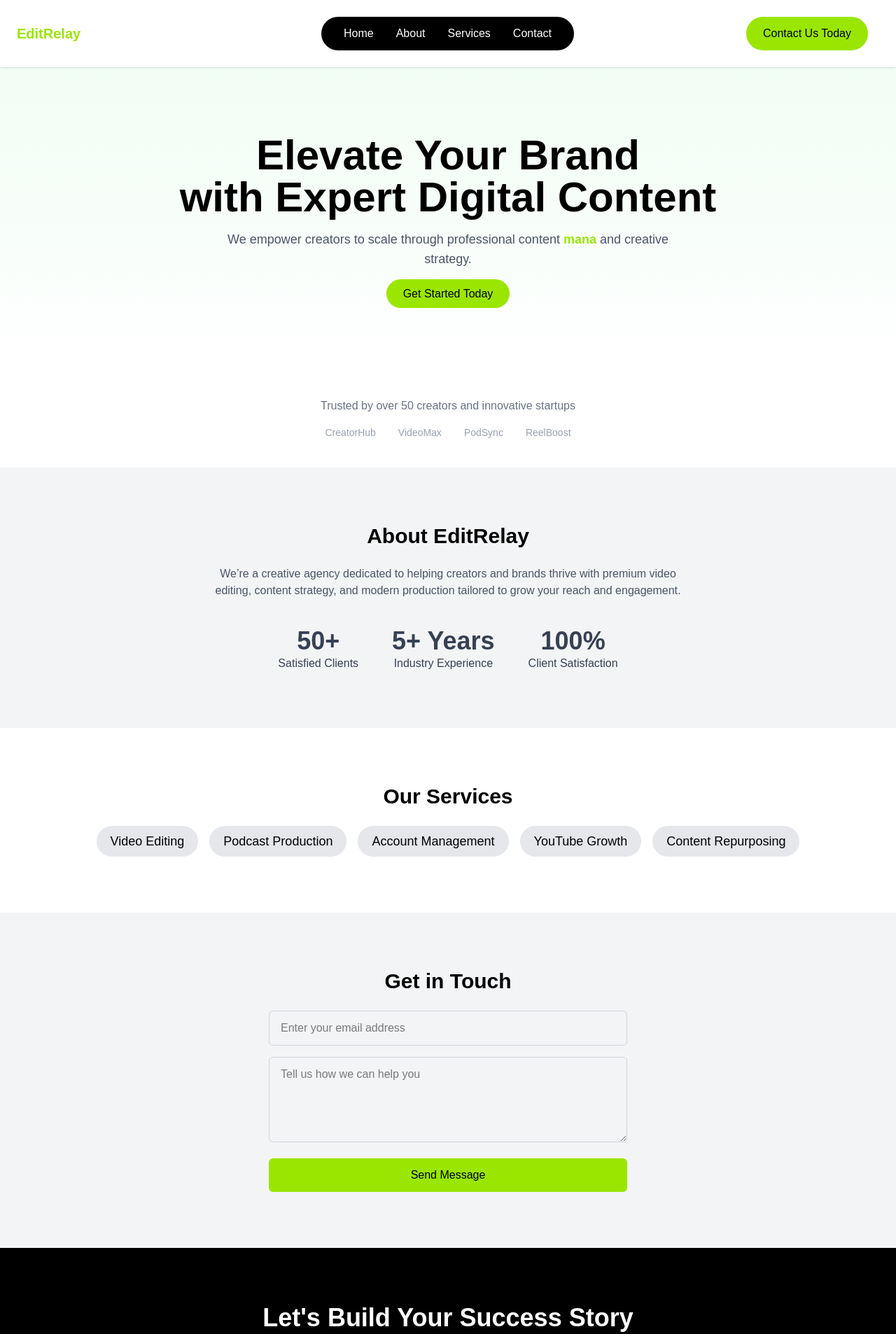
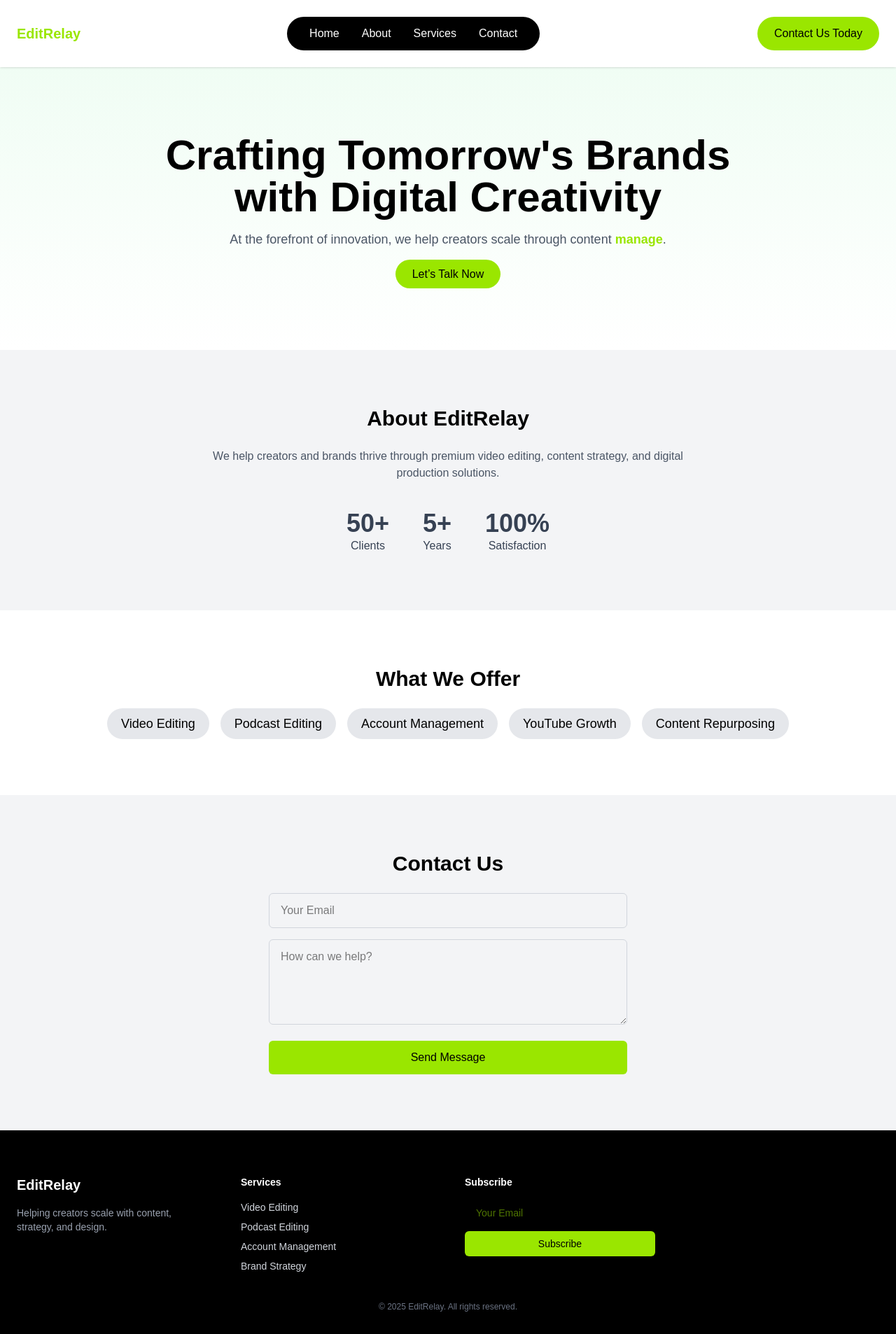
Before and after one commit to Yasso15-pixel/EditRelay, a Next.js app: page / in a window 1280 px wide. Shown: the top 1906 px of the page at 70% size. Built offline with nearby package versions, Linux system fonts and the light colour scheme.

Commit message:
Update page.tsx

```diff
--- a/app/page.tsx
+++ b/app/page.tsx
@@ -1,146 +1,127 @@
-'use client'
+"use client";
 
-import Head from 'next/head'
-import { useState, useEffect } from 'react'
-import emailjs from '@emailjs/browser'
+import Head from "next/head";
+import { useEffect, useState, useRef } from "react";
+import emailjs from "@emailjs/browser";
 
 export default function Home() {
-  const [text, setText] = useState('')
-  const [loopNum, setLoopNum] = useState(0)
-  const [deleting, setDeleting] = useState(false)
-  const [menuOpen, setMenuOpen] = useState(false)
-  const words = ['editing', 'repurposing', 'management']
+  const [text, setText] = useState("");
+  const [loopNum, setLoopNum] = useState(0);
+  const [deleting, setDeleting] = useState(false);
+  const [menuOpen, setMenuOpen] = useState(false);
+  const navItems = ["home", "about", "services", "contact"];
+  const words = ["editing", "repurposing", "management"];
 
   useEffect(() => {
-    const handleType = () => {
-      const fullText = words[loopNum % words.length]
-      setText(deleting ? fullText.substring(0, text.length - 1) : fullText.substring(0, text.length + 1))
+    document.body.style.overflow = menuOpen ? "hidden" : "auto";
+  }, [menuOpen]);
 
-      if (!deleting && text === fullText) {
-        setTimeout(() => setDeleting(true), 1000)
-      } else if (deleting && text === '') {
-        setDeleting(false)
-        setLoopNum(loopNum + 1)
+useEffect(() => {
+  const fullText = words[loopNum % words.length];
+  const updatedText = deleting
+    ? fullText.substring(0, text.length - 1)
+    : fullText.substring(0, text.length + 1);
+  const typingDelay = deleting ? 50 : 120;
+
+  const timeout = setTimeout(() => {
+    setText(updatedText);
+    if (!deleting && updatedText === fullText) {
+      setTimeout(() => setDeleting(true), 1000);
+    } else if (deleting && updatedText === "") {
+      setDeleting(false);
+      setLoopNum((prev) => prev + 1);
     }
+  }, typingDelay);
+
+  return () => clearTimeout(timeout);
+}, [text, deleting, loopNum, words]);
+
+
+  const handleOverlayClick = (e: React.MouseEvent<HTMLDivElement>) => {
+  if ((e.target as HTMLElement).id === "mobileMenuOverlay") {
+    setMenuOpen(false);
   }
-    const speed = deleting ? 50 : 120
-    const timer = setTimeout(handleType, speed)
-    return () => clearTimeout(timer)
-  }, [text, deleting, loopNum])
+};
 
-  const navItems = ['home', 'about', 'services', 'contact']
 
   return (
     <>
       <Head>
-        <title>EditRelay – Expert Video Editing & Content Services</title>
-        <meta name="description" content="EditRelay partners with creators to accelerate growth through professional video editing, podcast production, content repurposing, and strategic account management." />
-        <meta name="keywords" content="video editing, podcast editing, content repurposing, YouTube growth, social media management, EditRelay, content agency" />
-        <meta name="author" content="EditRelay Team" />
+        <title>EditRelay – Video Editing & Content Agency</title>
         <meta name="viewport" content="width=device-width, initial-scale=1" />
-        <link rel="canonical" href="https://editrelay.com" />
-        <meta property="og:title" content="EditRelay – Expert Video Editing & Content Services" />
-        <meta property="og:description" content="Empowering creators with high-quality content editing, strategic repurposing, and digital management solutions." />
-        <meta property="og:image" content="https://editrelay.com/og-image.png" />
-        <meta property="og:url" content="https://editrelay.com" />
-        <meta property="og:type" content="website" />
-        <meta name="twitter:card" content="summary_large_image" />
-        <meta name="twitter:title" content="EditRelay – Expert Video Editing & Content Services" />
-        <meta name="twitter:description" content="Boost your brand with professional editing, content repurposing, and digital growth management." />
-        <meta name="twitter:image" content="https://editrelay.com/og-image.png" />
+        <meta
+          name="description"
+          content="EditRelay helps creators grow with video editing, podcast production, account management, and content repurposing services."
+        />
       </Head>
 
-      <main className="bg-white text-black font-sans max-w-7xl mx-auto">
-
-<header className="w-full py-6 shadow-sm sticky top-0 z-50 bg-white">
-  <div className="max-w-7xl mx-auto grid grid-cols-3 items-center px-6">
-    {/* Logo Left */}
-    <a href="#home" className="flex items-center space-x-2">
-      <span className="text-xl text-lime-400 font-bold">EditRelay</span>
+      <main className="bg-white text-black font-sans scroll-smooth">
+        <header className="w-full py-6 shadow-sm sticky top-0 z-50 bg-white flex items-center justify-center px-6">
+          <div className="max-w-7xl w-full flex items-center justify-between">
+            <a href="#home" className="text-xl text-lime-400 font-bold">
+              EditRelay
             </a>
-
-    {/* Center Nav (Desktop Only) */}
-    <nav className="hidden md:flex justify-center">
-      <div className="bg-black text-white rounded-full px-8 py-3 flex space-x-8 text-md font-medium transition-all duration-300 ease-in-out will-change-transform">
-        {navItems.map(item => (
+            <nav className="hidden md:flex bg-black text-white rounded-full px-8 py-3 space-x-8 text-md font-small">
+              {navItems.map((item) => (
                 <a
                   key={item}
                   href={`#${item}`}
-            className="hover:text-lime-400 capitalize transition-colors duration-300"
+                  className="hover:text-lime-400 capitalize"
                 >
                   {item}
                 </a>
               ))}
-      </div>
             </nav>
-
-    {/* CTA Right (Desktop Only) */}
-    <div className="flex justify-end items-center space-x-4">
             <a
               href="#contact"
-        className="hidden md:inline-block bg-lime-400 hover:bg-lime-500 text-black px-6 py-3 rounded-full font-medium transition-all duration-300"
+              className="hidden md:inline-block ml-4 bg-lime-400 hover:bg-lime-500 text-black px-6 py-3 rounded-full font-medium"
             >
               Contact Us Today
             </a>
-
-      {/* Mobile Hamburger */}
             <button
-        className="md:hidden text-black focus:outline-none"
-        onClick={() => setMenuOpen(!menuOpen)}
-        aria-label="Toggle menu"
+              className="md:hidden"
+              onClick={() => setMenuOpen(true)}
+              aria-label="Open menu"
             >
-        <svg className="w-6 h-6" fill="none" stroke="currentColor" strokeWidth="2" viewBox="0 0 24 24" strokeLinecap="round" strokeLinejoin="round">
-          {menuOpen ? (
-            <path d="M6 18L18 6M6 6l12 12" />
-          ) : (
+              <svg
+                className="w-6 h-6"
+                fill="none"
+                stroke="currentColor"
+                strokeWidth="2"
+                viewBox="0 0 24 24"
+                strokeLinecap="round"
+                strokeLinejoin="round"
+              >
                 <path d="M3 12h18M3 6h18M3 18h18" />
-          )}
               </svg>
             </button>
           </div>
-  </div>
         </header>
 
-
         {menuOpen && (
-  <nav
-    className="
-      fixed top-0 right-0 h-full w-64 bg-black text-white
-      flex flex-col items-center space-y-6 py-10 px-6
-      z-50
-      transform transition-transform duration-300 ease-in-out
-    "
-    style={{ transform: menuOpen ? 'translateX(0)' : 'translateX(100%)' }}
+          <div
+            id="mobileMenuOverlay"
+            className="fixed inset-0 z-40 flex justify-end bg-black bg-opacity-0"
+            onClick={handleOverlayClick}
           >
-    {/* Close button */}
+            <div className="w-3/4 h-full bg-white shadow-lg flex flex-col px-6 py-8 space-y-6">
               <button
+                className="self-end text-black"
                 onClick={() => setMenuOpen(false)}
                 aria-label="Close menu"
-      className="self-end mb-6 text-white hover:text-lime-400 focus:outline-none"
               >
-      <svg
-        xmlns="http://www.w3.org/2000/svg"
-        className="h-8 w-8"
-        fill="none"
-        viewBox="0 0 24 24"
-        stroke="currentColor"
-        strokeWidth={2}
-      >
-        <path strokeLinecap="round" strokeLinejoin="round" d="M6 18L18 6M6 6l12 12" />
-      </svg>
+                ✕
               </button>
-
               {navItems.map((item) => (
                 <a
                   key={item}
                   href={`#${item}`}
                   onClick={() => setMenuOpen(false)}
-        className="hover:text-lime-400 transition text-lg capitalize"
+                  className="text-lg capitalize hover:text-lime-400"
                 >
                   {item}
                 </a>
               ))}
-
               <a
                 href="#contact"
                 onClick={() => setMenuOpen(false)}
@@ -148,79 +129,79 @@ export default function Home() {
               >
                 Contact Us Today
               </a>
-  </nav>
+            </div>
+          </div>
         )}
 
-
-        <section id="home" className="text-center py-24 px-4 bg-gradient-to-b from-green-50 to-white">
+        <section
+          id="home"
+          className="text-center py-24 px-4 bg-gradient-to-b from-green-50 to-white"
+        >
           <h1 className="text-5xl md:text-6xl font-bold mb-4">
-            Elevate Your Brand<br />with Expert Digital Content
+            Crafting Tomorrow's Brands<br />with Digital Creativity
           </h1>
           <p className="text-lg text-gray-600 max-w-2xl mx-auto mb-6">
-            We empower creators to scale through professional content <span className="text-lime-400 font-semibold">{text}</span> and creative strategy.
+            At the forefront of innovation, we help creators scale through
+            content <span className="text-lime-400 font-semibold">{text}</span>.
           </p>
-          <a href="#contact" className="bg-lime-400 hover:bg-lime-500 text-black px-6 py-3 rounded-full font-medium">
-            Get Started Today
+          <a
+            href="#contact"
+            className="bg-lime-400 hover:bg-lime-500 text-black px-6 py-3 rounded-full font-medium"
+          >
+            Let’s Talk Now
           </a>
-        </section>
-
-        <section className="py-10 text-center">
-          <p className="text-gray-500">Trusted by over 50 creators and innovative startups</p>
-          <div className="flex justify-center gap-8 mt-4 text-sm text-gray-400">
-            {['CreatorHub', 'VideoMax', 'PodSync', 'ReelBoost'].map(client => (
-              <span key={client}>{client}</span>
-            ))}
-          </div>
         </section>
 
         <section id="about" className="bg-gray-100 py-20 text-center">
           <h2 className="text-3xl font-bold mb-6">About EditRelay</h2>
           <p className="max-w-2xl mx-auto text-gray-600 mb-10">
-            We’re a creative agency dedicated to helping creators and brands thrive with premium video editing, content strategy, and modern production tailored to grow your reach and engagement.
+            We help creators and brands thrive through premium video editing,
+            content strategy, and digital production solutions.
           </p>
-          <div className="flex justify-center gap-12 text-gray-700 text-center">
-            {[
-              { num: '50+', label: 'Satisfied Clients' },
-              { num: '5+ Years', label: 'Industry Experience' },
-              { num: '100%', label: 'Client Satisfaction' },
-            ].map(({ num, label }) => (
-              <div key={label}>
-                <p className="text-4xl font-bold">{num}</p>
-                <p>{label}</p>
+          <div className="flex justify-center gap-12 text-gray-700">
+            {["50+ Clients", "5+ Years", "100% Satisfaction"].map((text, i) => (
+              <div key={i}>
+                <p className="text-4xl font-bold">{text.split(" ")[0]}</p>
+                <p>{text.split(" ")[1]}</p>
               </div>
             ))}
           </div>
         </section>
 
         <section id="services" className="py-20 text-center px-4">
-          <h2 className="text-3xl font-bold mb-6">Our Services</h2>
+          <h2 className="text-3xl font-bold mb-6">What We Offer</h2>
           <div className="flex flex-wrap justify-center gap-4 text-lg">
-            {['Video Editing', 'Podcast Production', 'Account Management', 'YouTube Growth', 'Content Repurposing'].map(service => (
-              <span key={service} className="bg-gray-200 px-5 py-2 rounded-full">{service}</span>
-            ))}
+            {["Video Editing", "Podcast Editing", "Account Management", "YouTube Growth", "Content Repurposing"].map(
+              (service) => (
+                <span
+                  key={service}
+                  className="bg-gray-200 px-5 py-2 rounded-full"
+                >
+                  {service}
+                </span>
+              )
+            )}
           </div>
         </section>
 
         <section id="contact" className="bg-gray-100 py-20 px-4 text-center">
-          <h2 className="text-3xl font-bold mb-6">Get in Touch</h2>
+          <h2 className="text-3xl font-bold mb-6">Contact Us</h2>
           <form
             onSubmit={(e) => {
-              e.preventDefault()
-              const form = e.target as HTMLFormElement
+              e.preventDefault();
+              const form = e.target as HTMLFormElement;
               emailjs.sendForm(
                 process.env.NEXT_PUBLIC_EMAILJS_SERVICE_ID!,
                 process.env.NEXT_PUBLIC_EMAILJS_TEMPLATE_ID!,
                 form,
                 process.env.NEXT_PUBLIC_EMAILJS_PUBLIC_KEY!
-              )
+              );
               emailjs.sendForm(
                 process.env.NEXT_PUBLIC_EMAILJS_SERVICE_ID!,
                 process.env.NEXT_PUBLIC_EMAILJS_AUTOREPLY_TEMPLATE_ID!,
                 form,
                 process.env.NEXT_PUBLIC_EMAILJS_PUBLIC_KEY!
-              )
-                .then(() => form.reset())
-                .catch(console.error)
+              ).then(() => form.reset());
             }}
             className="max-w-lg mx-auto space-y-4"
           >
@@ -228,14 +209,14 @@ export default function Home() {
               name="email"
               type="email"
               required
-              placeholder="Enter your email address"
+              placeholder="Your Email"
               className="w-full px-4 py-3 border border-gray-300 rounded-md"
             />
             <textarea
               name="message"
               rows={4}
               required
-              placeholder="Tell us how we can help you"
+              placeholder="How can we help?"
               className="w-full px-4 py-3 border border-gray-300 rounded-md"
             />
             <button
@@ -247,57 +228,36 @@ export default function Home() {
           </form>
         </section>
 
-        <section className="bg-black text-white text-center py-20 px-4">
-          <h2 className="text-4xl font-bold mb-4">
-            Let's Build Your Success Story<br />Together
-          </h2>
-          <p className="text-gray-400 mb-6 max-w-xl mx-auto">
-            Growth takes time. Let EditRelay guide your content journey with expertise and care.
-          </p>
-          <a href="#contact" className="bg-lime-400 hover:bg-lime-500 text-black px-6 py-3 rounded-full font-medium">
-            Contact Us Today
-          </a>
-        </section>
-
-<footer className="bg-black text-gray-300 py-16 px-6 text-center text-xs max-w-7xl mx-auto">
-  <div className="grid md:grid-cols-4 gap-12 text-sm text-left">
+        <footer className="bg-black text-gray-300 py-16 px-6">
+          <div className="max-w-7xl mx-auto grid md:grid-cols-4 gap-12 text-sm">
             <div>
               <h3 className="text-white text-xl font-semibold mb-4">EditRelay</h3>
-      <p className="text-gray-400">Helping creators scale with content, strategy, and design.</p>
+              <p className="text-gray-400">
+                Helping creators scale with content, strategy, and design.
+              </p>
             </div>
-
             <div>
               <h4 className="text-white font-semibold mb-4">Services</h4>
               <ul className="space-y-2">
-        {['Video Editing', 'Podcast Production', 'Account Management', 'Brand Strategy'].map(service => (
-          <li key={service}>{service}</li>
+                {["Video Editing", "Podcast Editing", "Account Management", "Brand Strategy"].map((s) => (
+                  <li key={s}>{s}</li>
                 ))}
               </ul>
             </div>
-
             <div>
               <h4 className="text-white font-semibold mb-4">Subscribe</h4>
               <form
                 onSubmit={async (e) => {
-          e.preventDefault()
-          const form = e.target as HTMLFormElement
-          const email = (form.elements.namedItem('sub') as HTMLInputElement).value
-          try {
-            const res = await fetch('https://sheetdb.io/api/v1/41197uteml5jj', {
-              method: 'POST',
-              headers: { 'Content-Type': 'application/json' },
+                  e.preventDefault();
+                  const form = e.target as HTMLFormElement;
+                  const email = (form.elements.namedItem("sub") as HTMLInputElement).value;
+                  const res = await fetch("https://sheetdb.io/api/v1/41197uteml5jj", {
+                    method: "POST",
+                    headers: { "Content-Type": "application/json" },
                     body: JSON.stringify({ data: [{ Email: email }] }),
-            })
-            if (res.ok) form.reset()
-            else {
-              alert('Subscription failed.')
-              console.error('SheetDB Error:', await res.text())
-            }
-          } catch (error) {
-            console.error('Network error:', error)
-          }
+                  });
+                  if (res.ok) form.reset();
                 }}
-        className="max-w-sm"
               >
                 <input
                   name="sub"
@@ -314,22 +274,12 @@ export default function Home() {
                 </button>
               </form>
             </div>
-
-    <div>
-      <h4 className="text-white font-semibold mb-4">Contact</h4>
-      <p className="text-gray-400">Reach out to start growing your brand with us.</p>
-      <a href="#contact" className="inline-block mt-2 bg-lime-400 hover:bg-lime-500 text-black px-4 py-2 rounded-full font-medium">
-        Contact Us Today
-      </a>
           </div>
-  </div>
-
-  <div className="mt-10 text-center text-gray-500">
+          <div className="text-center text-gray-500 mt-10 text-xs">
             © {new Date().getFullYear()} EditRelay. All rights reserved.
           </div>
         </footer>
-
       </main>
     </>
-  )
+  );
 }
```
Lines whose indentation alone changed are shown as unchanged.
